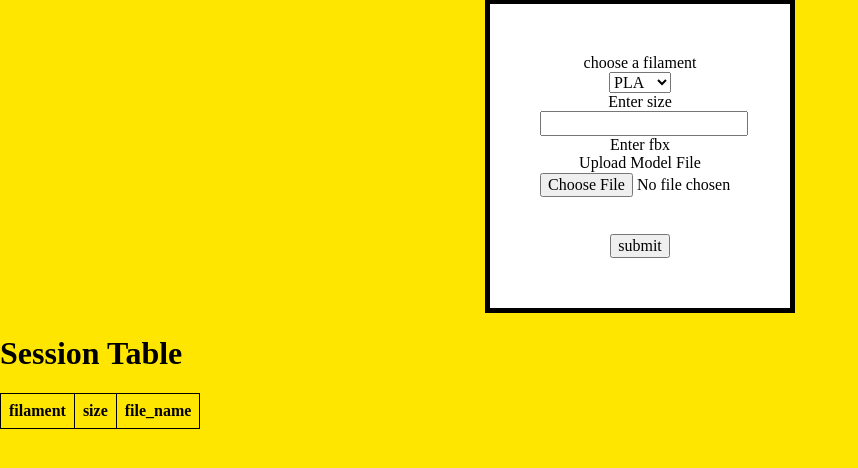
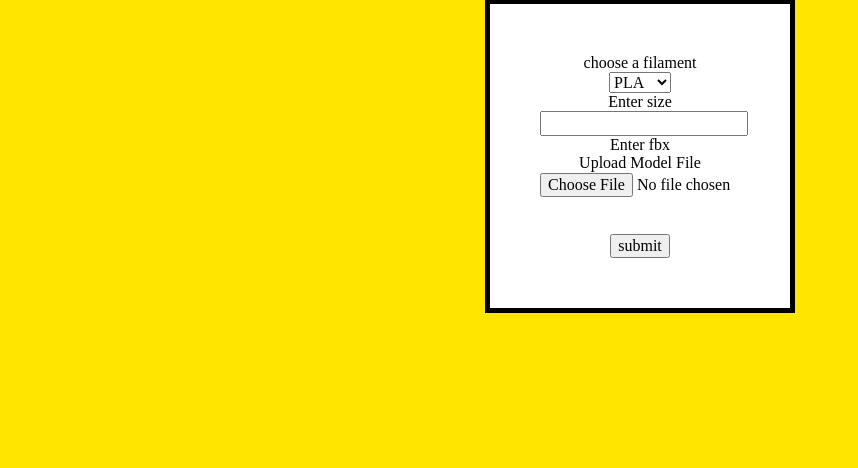
Before and after one commit to ketchuponriceenjoyer/3D-printer-service-project-repo-github-DTS-year-13-Miguel-Elean, a Flask app: page /Session in a window 1280 px wide. Shown: the part 159-627 px from the top of the page, without its empty margins (0-858 px from the left). Run offline with Flask 3, Linux system fonts and the light colour scheme; data that the repository does not hold is empty.

Commit message:
Version 5 created a setting html now able to change address username or gmail - updating new html session view for the session made by the user to be displayed in a separate html

```diff
--- a/app.py
+++ b/app.py
@@ -9,8 +9,6 @@ bcrypt = Bcrypt(app)
 app.secret_key = "testingkey"
 #connects database to python into a variable
 DATABASE = 'database'
-
-
 
 
 
@@ -31,11 +29,9 @@ def connect_database(db_file):
 
 @app.route('/')
 def render_homepage():
+    if session.get('logged_in') == None:
+        session['logged_in'] = False
     return render_template('Home.html', logged_in=session.get('logged_in'), admin=session.get('admin'))
-
-
-
-
 @app.route('/logout')
 def logout():
     session.pop('user_id', None)
@@ -46,10 +42,14 @@ def logout():
 
     return redirect("/")
 
-@app.route('/Session', methods=['POST', 'GET'])
-def render_Sessionpage():
 
 
+
+
+
+
+@app.route('/Session_view', methods=['POST', 'GET'])
+def render_Sessionviewpage():
     con = connect_database(DATABASE)
     check_query = "SELECT session_id, filament, size, file_name FROM session WHERE fk_user_id = ?"
     cur = con.cursor()
@@ -65,7 +65,18 @@ def render_Sessionpage():
         con.commit()
         cur.close()
 
+    return render_template('Session_view.html', user = session.get('username'), email = session.get('email'), admin=session.get('admin'), session=sessions, logged_in = session.get('logged_in'))
 
+
+
+
+
+
+
+
+
+@app.route('/Session', methods=['POST', 'GET'])
+def render_Sessionpage():
 
     if request.method == 'POST':
         #grabs submitted information from the html
@@ -94,7 +105,7 @@ def render_Sessionpage():
 
 
 
-    return render_template('Session.html', user = session.get('username'), email = session.get('email'), admin=session.get('admin'), sessions=sessions, logged_in = session.get('logged_in'))
+    return render_template('Session.html', user = session.get('username'), email = session.get('email'), admin=session.get('admin'), logged_in = session.get('logged_in'))
 
 
 def check_admin(email):
@@ -116,6 +127,15 @@ def find_account(email):
     user_info = cur.fetchone()
     cur.close()
     return user_info
+
+
+
+
+
+
+
+
+
 
 @app.route('/Login', methods=['POST', 'GET'])
 def render_loginpage():
@@ -166,8 +186,17 @@ def render_loginpage():
             session['admin'] = False
 
         return redirect("/")
+        print(session)
+    return render_template('Login.html', user = session.get('username'), email = session.get('email'), admin=session.get('admin'), logged_in=session.get('logged_in'))
 
-    return render_template('Login.html', user = session.get('username'), email = session.get('email'), admin=session.get('admin'), logged_in=session.get('logged_in'))
+
+
+
+
+
+
+
+
 
 @app.route('/Signin', methods=['POST', 'GET'])
 def render_signinpage():
@@ -188,19 +217,14 @@ def render_signinpage():
         username_list = []
         for x in user_name_account:
             username_list.append(x[0])
-
         if Name in username_list:
             return render_template('signin.html', error="username already in use")
-
         user_info = find_account(Email)
         try:
             if user_info[3] == Email:
                 return render_template('Login.html', error="Email address already in use", link="/signin")
         except TypeError:
             pass
-
-
-
         #converts password submitted into bcrypt layout for better security purposes
         hashed_password = bcrypt.generate_password_hash(password)
         #checks if password is 8 digits long and re password matches password
@@ -217,6 +241,15 @@ def render_signinpage():
         con.close()
         return redirect("/Login")
     return render_template('signin.html', user = session.get('username'), email = session.get('email'), admin=session.get('admin'), logged_in=session.get('logged_in'))
+
+
+
+
+
+
+
+
+
 
 @app.route('/Admin', methods=['POST', 'GET'])
 def render_Adminpage():
@@ -267,7 +300,7 @@ def render_Settingspage():
 
 
 
-    return render_template('settings.html', user = session.get('username'), email = session.get('email'),  logged_in=session.get('logged_in'))
+    return render_template('settings.html', user = session.get('username'), email = session.get('email'),  logged_in=session.get('logged_in'), admin=session.get('admin'))
 
 
 if __name__ == '__main__':
--- a/templates/Base.html
+++ b/templates/Base.html
@@ -23,6 +23,7 @@
                 {% if logged_in == True %}
                     <a href="/Session">Sessions</a>
                     <a href="/Settings">Settings</a>
+                    <a href="/Session_view">Session View</a>
                 {% endif %}
 
                 {% if logged_in == False %}
--- a/templates/Session.html
+++ b/templates/Session.html
@@ -21,39 +21,15 @@
                         </div>
 
                 <div class="form-label"> Enter size </div>
-            <div class = "form-element "> <input type="text" name = "Size" required ></div>
+                <div class = "form-element "> <input type="text" name = "Size" ></div>
 
                 <div class="form-label"> Enter fbx </div>
                 <div class="form-label"> Upload Model File </div>
-            <div class="form-element"> <input type="file" name="Model_File" required> </div>
+                <div class="form-element"> <input type="file" name="Model_File"> </div>
                 <br>
                 <br>
                 <input type="submit" value= "submit">
             </div>
-    <body>
-            <h1>Session Table</h1>
-                <table>
-                    <tr>
-                        <th>filament</th>
-                        <th>size</th>
-                        <th>file_name </th>
-
-                    </tr>
-                    {% for session in sessions %}
-                        <tr>
-                            <td>{{ session[1] }}</td>
-                            <td>{{ session[2] }}</td>
-                            <td>{{ session[3] }}</td>
-
-                            <td>
-                               <form class="myform" method="post">
-                                   <input type="hidden" name="session_id" value="{{ session[0] }}">
-                                   <input type="submit" value= "Delete">
-                            </td>
-                        </tr>
-                    {% endfor %}
-                </table>
-    </body>
 
 
 
```
Also changed, not shown: templates/Session_view.html (added, +32 -0 lines). Lines whose indentation alone changed are shown as unchanged.
